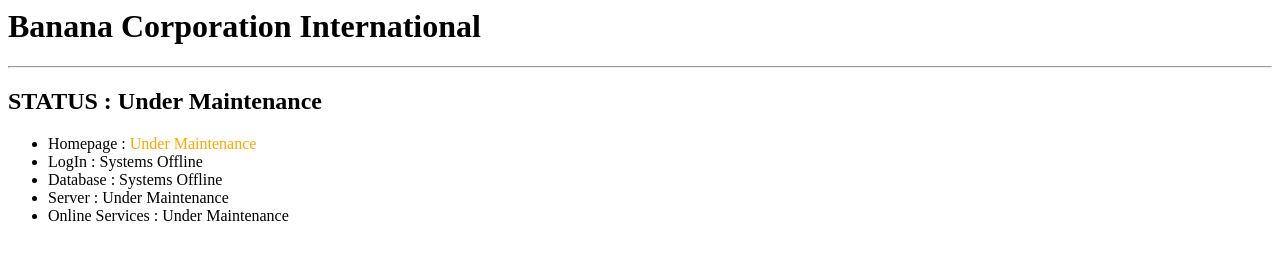
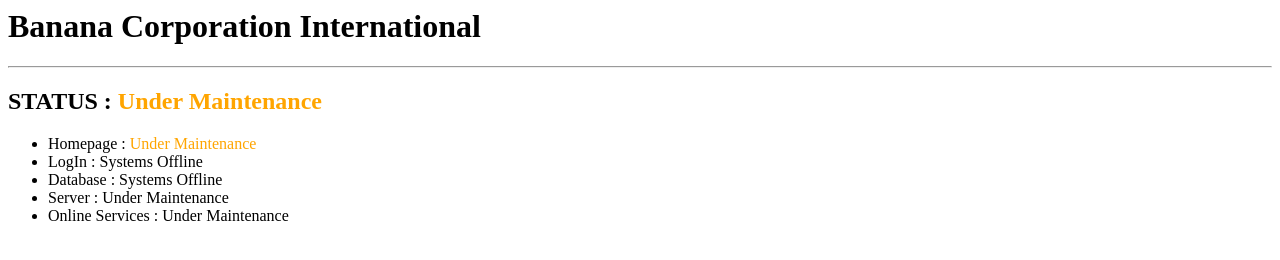
Before and after one commit to bananaintl/bananaintl.github.io, a plain HTML site: page index.html in a window 1280 px wide. Drawn offline with Linux system fonts and the light colour scheme.

Commit message:
Update index.html

```diff
--- a/index.html
+++ b/index.html
@@ -5,7 +5,7 @@
     <body>
         <h1>Banana Corporation International</h1>
         <hr>
-        <h2><b>STATUS : Under Maintenance</b></h2>
+        <h2><b>STATUS : <font color="orange">Under Maintenance</font></b></h2>
         <ul>
             <li>Homepage : <font color="orange">Under Maintenance</font></li>
             <li>LogIn : Systems Offline</li>
```
